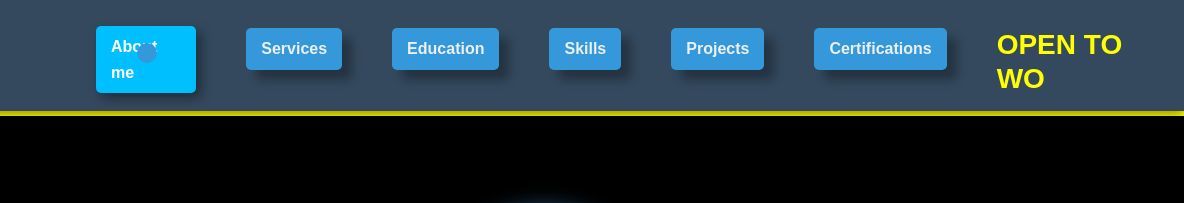
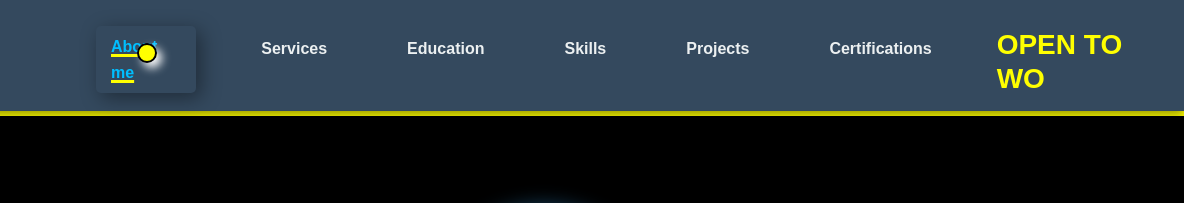
Before and after one commit to KOTESWARARAO611/portfolio, a plain HTML site: page index.html in a window 1280 px wide. In both pictures the pointer is over the link "About me". Shown: the top 203 px of the page, 96-1280 px from the left. Drawn offline with nearby package versions, Linux system fonts and the light colour scheme.

Commit message:
update-4

```diff
--- a/style.css
+++ b/style.css
@@ -55,8 +55,10 @@ body {
     left: 0;
     width: 20px;
     height: 20px;
-    background-color: #3498db;
+    background-color: yellow;
     border-radius: 50%;
+    border: 2px solid black;
+    box-shadow: 5px 5px 10px white;
     pointer-events: none;
     transform: translate(-50%, -50%);
     z-index: 9999;
@@ -93,10 +95,8 @@ body {
     font-weight: 600;
 }
 #option {
-    background-color: #3498db;
     color: #ecf0f1;
     font-weight: 600;
-    box-shadow: 10px 10px 10px rgba(0, 0, 0, 0.3);
     padding: 8px 15px;
     border-radius: 5px;
     text-decoration: none;
@@ -104,10 +104,13 @@ body {
 }
 #option:hover {
 
-    background-color: #00BFFF;
-    color: #ffffff;
-    box-shadow: 5px 5px 12px rgba(0, 0, 0, 0.4);
+
+    color: #00BFFF;
+    box-shadow: 5px 5px 20px rgba(0, 0, 0, 0.4);
     transform: translateY(-2px);
+    text-decoration: underline;
+    text-decoration-color: yellow;
+    text-decoration-thickness: 3px;
 }
 #option:active {
     background-color: #2471a3;
```
